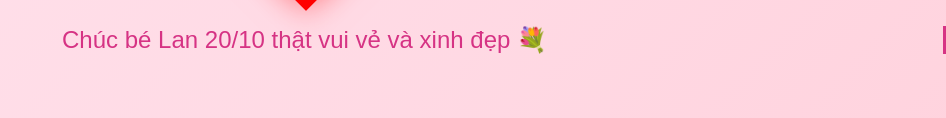
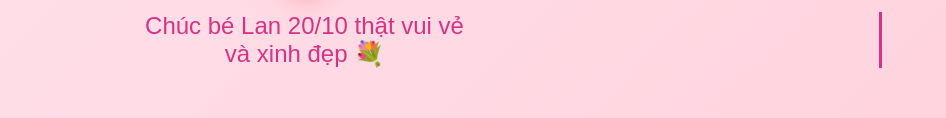
Before and after one commit to thien020801/chuc-20-10, a plain HTML site: page index.html in a window 1280 px wide. Shown: the part 440-558 px from the top of the page, without its empty margins (334-1280 px from the left). Drawn offline with Linux system fonts and the light colour scheme.

Commit message:
Update index.html

```diff
--- a/index.html
+++ b/index.html
@@ -61,11 +61,12 @@
       margin-top: 40px;
       font-size: 24px;
       color: #d63384;
-      white-space: nowrap;
+      white-space: normal;
       overflow: hidden;
       border-right: 3px solid;
-      width: 0;
-      animation: typing 4s steps(35, end) forwards, blink 0.7s step-end infinite;
+      display: inline-block;
+      animation: typing 5s steps(50, end) forwards, blink 0.7s step-end infinite;
+      max-width: 90%;
     }
 
     @keyframes typing {
@@ -86,7 +87,10 @@
 </head>
 <body>
   <div class="heart"></div>
-  <div class="text">Chúc bé Lan 20/10 thật vui vẻ và xinh đẹp 💐</div>
+
+  <div class="text">
+    Chúc bé Lan 20/10 thật vui vẻ <br>và xinh đẹp 💐
+  </div>
 
   <!-- Nhạc nền -->
   <audio autoplay loop>
```
